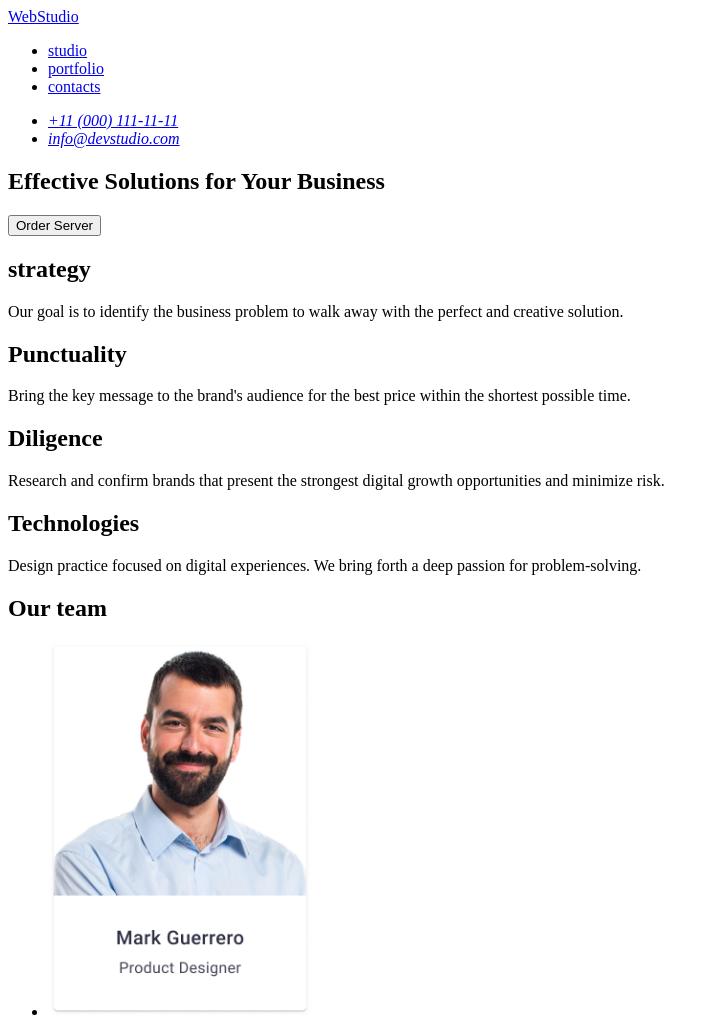
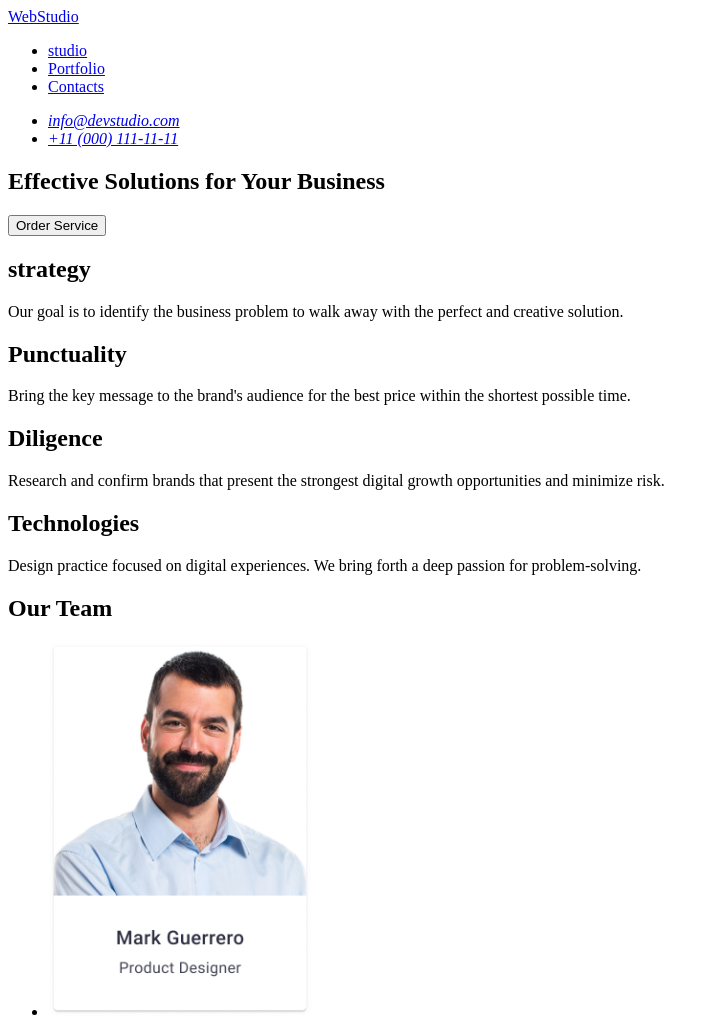
Before and after one commit to VlAdYsLaV006/goit-markup-hw-01, a plain HTML site: page index.html in a window 1280 px wide. Shown: the top 1020 px of the page, without its empty margins (0-714 px from the left). Drawn offline with Linux system fonts and the light colour scheme.

Commit message:
73b6f6b1ca2c8fd871b38e8b6d2a3092f005a5f5

```diff
--- a/index.html
+++ b/index.html
@@ -14,10 +14,10 @@
             <a href="#Studio">studio</a>
           </li>
           <li>
-            <a href="#Portfolio">portfolio</a>
+            <a href="#Portfolio">Portfolio</a>
           </li>
           <li>
-            <a href="#Contacts">contacts</a>
+            <a href="#Contacts">Contacts</a>
           </li>
         </ul>
       </nav>
@@ -25,11 +25,11 @@
       <address>
         <ul>
           <li>
-            <a href="tel:+110001111111">+11 (000) 111-11-11</a>
+            <a href="mailto:info@devstudio.com">info@devstudio.com</a>
           </li>
 
           <li>
-            <a href="mail:info@devstudio.com">info@devstudio.com</a>
+            <a href="tel:+110001111111">+11 (000) 111-11-11</a>
           </li>
         </ul>
       </address>
@@ -37,7 +37,7 @@
     <main>
       <section>
         <h1>Effective Solutions for Your Business</h1>
-        <button type="button">Order Server</button>
+        <button type="button">Order Service</button>
       </section>
 
       <section>
@@ -67,7 +67,7 @@
       </section>
 
       <section>
-        <h2>Our team</h2>
+        <h2>Our Team</h2>
         <ul>
           <li>
             <img src="./images/TeamCard1.jpg" alt="photo 1" width="264" />
@@ -97,10 +97,10 @@
     </main>
     <footer>
       <p>
+        <a href="./index.html">WebStudio</a>
         Increase the flow of customers and sales for your business with digital
         marketing & growth solutions
       </p>
-      <a href="./index.html">WebStudio</a>
     </footer>
   </body>
 </html>
```
